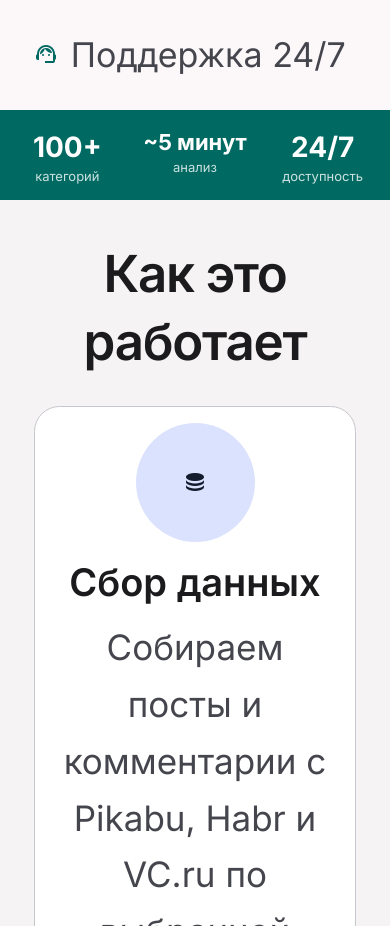
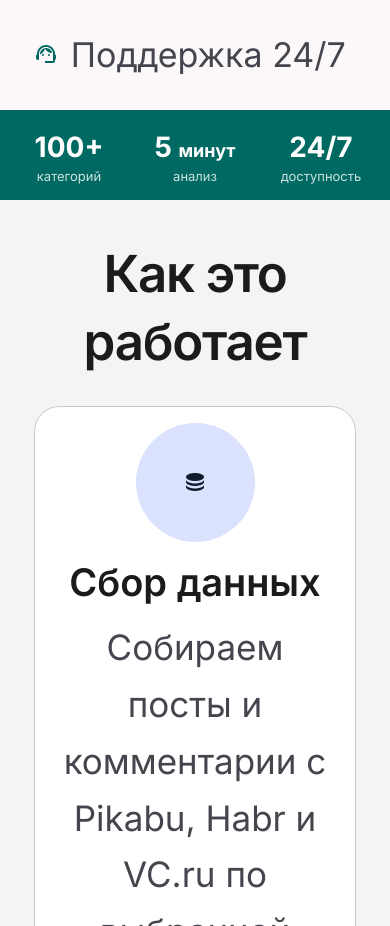
Before and after one commit to Nik-Maltcev/pikabu, a Vue app in the folder frontend/: page / in a window 390 px wide. Shown: the part 1880-2806 px from the top of the page. Built offline with nearby package versions, Linux system fonts and the light colour scheme; no server answers.

Commit message:
Fix stats gap so items dont overlap

```diff
--- a/frontend/src/pages/Landing.vue
+++ b/frontend/src/pages/Landing.vue
@@ -84,13 +84,13 @@ function goToApp() {
       <!-- Stats -->
       <section class="bg-[#006a62] py-[16px] md:py-12 mt-[20px] lg:mt-0">
         <div class="max-w-7xl mx-auto px-[12px] md:px-6">
-          <div class="grid grid-cols-3 gap-2 md:gap-8 text-center text-white">
+          <div class="grid grid-cols-3 gap-[12px] md:gap-8 text-center text-white">
             <div>
               <div class="text-[28px] md:text-4xl font-bold whitespace-nowrap">100+</div>
               <div class="text-[13px] md:text-sm opacity-80 leading-tight">категорий</div>
             </div>
             <div>
-              <div class="text-[22px] md:text-4xl font-bold whitespace-nowrap">~5 минут</div>
+              <div class="text-[28px] md:text-4xl font-bold whitespace-nowrap">5 <span class="text-[18px] md:text-2xl">минут</span></div>
               <div class="text-[13px] md:text-sm opacity-80 leading-tight">анализ</div>
             </div>
             <div>
```
